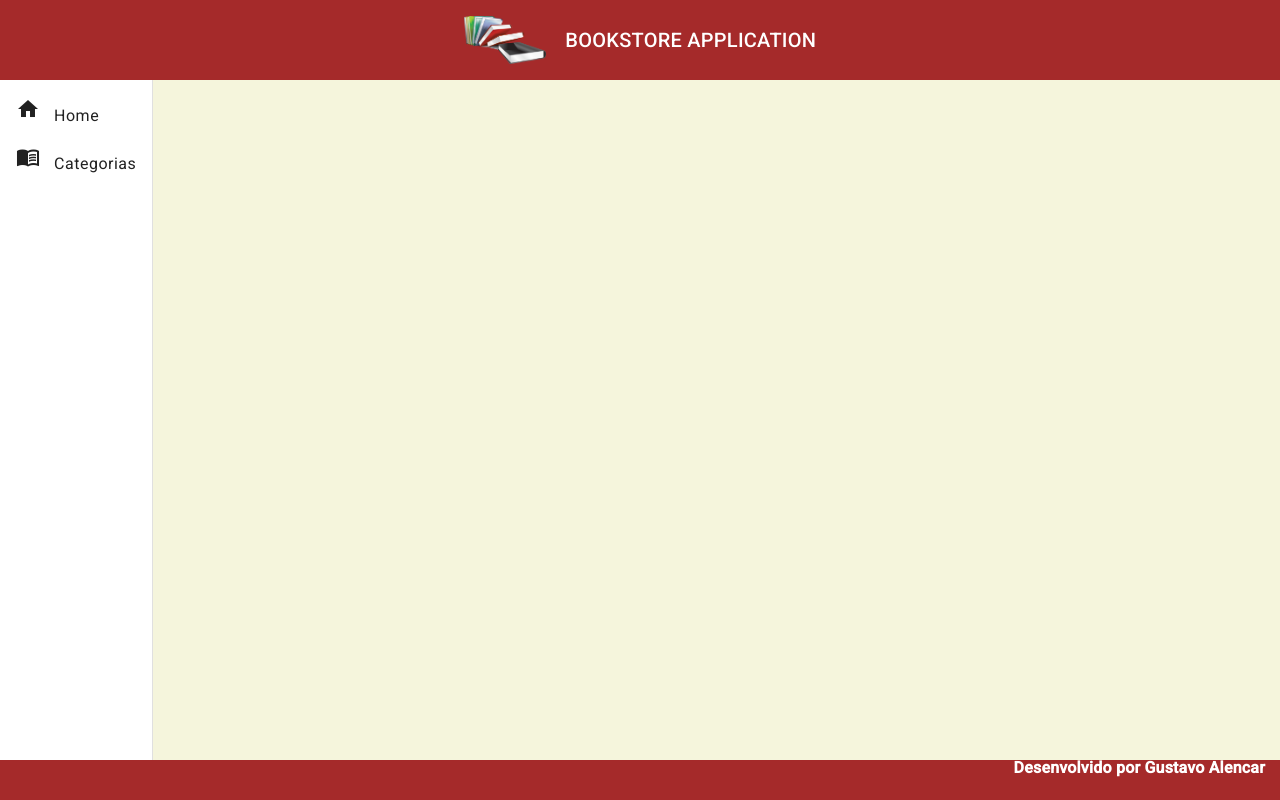
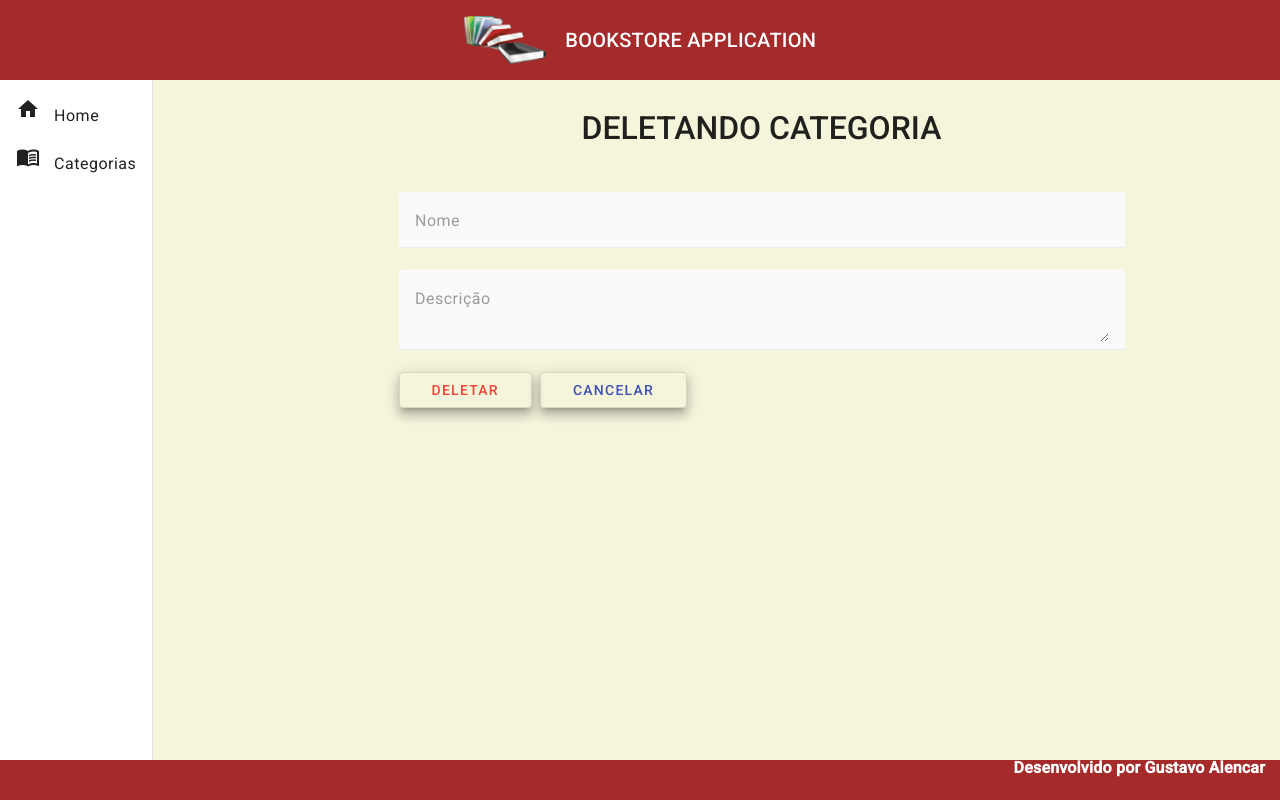
Before and after one commit to gustacodes/bookstore-front, an Angular app: page /categorias/delete/1 in a window 1280 px wide. Before the commit this address led to /. Built offline with nearby package versions, Linux system fonts and the light colour scheme; no server answers.

Commit message:
feat: categoria delete implementada

```diff
--- a/src/app/app-routing.module.ts
+++ b/src/app/app-routing.module.ts
@@ -3,6 +3,7 @@ import { RouterModule, Routes } from '@angular/router';
 import { HomeComponent } from './components/views/home/home.component';
 import { CategoriaReadComponent } from './components/views/categoria/categoria-read/categoria-read.component';
 import { CategoriaCreateComponent } from './components/views/categoria/categoria-create/categoria-create.component';
+import { CategoriaDeleteComponent } from './components/views/categoria/categoria-delete/categoria-delete.component';
 
 const routes: Routes = [
   {
@@ -19,6 +20,11 @@ const routes: Routes = [
   {
     path: 'categorias/create',
     component: CategoriaCreateComponent
+  },
+
+  {
+    path: 'categorias/delete/:id',
+    component: CategoriaDeleteComponent
   }
 ];
 
--- a/src/app/app.module.ts
+++ b/src/app/app.module.ts
@@ -10,6 +10,7 @@ import { FooterModule } from './components/template/footer/footer.module';
 import { HomeModule } from './components/views/home/home.module';
 import { CategoriaReadModule } from './components/views/categoria/categoria-read/categoria-read.module';
 import { CategoriaCreateModule } from './components/views/categoria/categoria-create/categoria-create.module';
+import { CategoriaDeleteModule } from './components/views/categoria/categoria-delete/categoria-delete.module';
 
 @NgModule({
   declarations: [
@@ -25,6 +26,7 @@ import { CategoriaCreateModule } from './components/views/categoria/categoria-cr
     HomeModule,
     CategoriaReadModule,
     CategoriaCreateModule,
+    CategoriaDeleteModule
   ],
   providers: [],
   bootstrap: [AppComponent]
--- a/src/app/components/views/categoria/categoria-create/categoria-create.component.html
+++ b/src/app/components/views/categoria/categoria-create/categoria-create.component.html
@@ -13,6 +13,6 @@
 
     <div class="buttons">
         <button class="mat-elevation-z8" mat-stroked-button color="primary">Criar</button>
-        <button class="mat-elevation-z8" mat-stroked-button color="warn">Cancelar</button>
+        <button class="mat-elevation-z8" mat-stroked-button color="warn" (click)="cancel()">Cancelar</button>
     </div>
 </form>
--- a/src/app/components/views/categoria/categoria-create/categoria-create.component.ts
+++ b/src/app/components/views/categoria/categoria-create/categoria-create.component.ts
@@ -35,4 +35,8 @@ export class CategoriaCreateComponent {
 
   }
 
+  cancel() {
+    this.router.navigate(['categorias'])
+  }
+
 }
--- /dev/null
+++ b/src/app/components/views/categoria/categoria-delete/categoria-delete.component.css
@@ -0,0 +1,26 @@
+form {
+    text-align: center;
+    width: 70%;
+    margin: 2rem auto 0 auto;
+}
+
+h1 {
+    font-size: 2rem;
+    font-weight: 500;
+    margin-bottom: 3rem;
+}
+
+.form {
+    width: 100%;
+}
+
+.buttons {
+    width: 100%;
+    text-align: start;
+}
+
+button {
+    margin-right: .5rem;
+    padding-right: 2rem;
+    padding-left: 2rem;
+}
--- /dev/null
+++ b/src/app/components/views/categoria/categoria-delete/categoria-delete.component.html
@@ -0,0 +1,18 @@
+<form>
+    <h1>DELETANDO CATEGORIA</h1>
+
+    <mat-form-field class="form">
+        <mat-label>Nome</mat-label>
+        <input [(ngModel)]="categoria.nome" name="nome" matInput type="text" disabled>
+    </mat-form-field>
+
+    <mat-form-field class="form">
+        <mat-label>Descrição</mat-label>
+        <textarea [(ngModel)]="categoria.descricao" name="descricao" matInput type="text" disabled></textarea>
+    </mat-form-field>
+
+    <div class="buttons">
+        <button class="mat-elevation-z8" mat-stroked-button color="warn" (click)="deletarCategoria()">DELETAR</button>
+        <button class="mat-elevation-z8" mat-stroked-button color="primary" (click)="cancel()">CANCELAR</button>
+    </div>
+</form>
--- /dev/null
+++ b/src/app/components/views/categoria/categoria-delete/categoria-delete.component.ts
@@ -0,0 +1,48 @@
+import { Component, OnInit } from '@angular/core';
+import { ActivatedRoute, Router } from '@angular/router';
+import { CategoriaService } from '../categoria.service';
+import { Categoria } from '../categoria.model';
+
+@Component({
+  selector: 'app-categoria-delete',
+  templateUrl: './categoria-delete.component.html',
+  styleUrls: ['./categoria-delete.component.css']
+})
+export class CategoriaDeleteComponent implements OnInit {
+
+  categoria: Categoria = {
+    id: '',
+    nome: '',
+    descricao: ''
+  }
+
+  constructor(private router: Router, private service: CategoriaService, private route: ActivatedRoute) {}
+
+  ngOnInit(): void {
+    this.categoria.id = this.route.snapshot.paramMap.get('id')!
+    this.findById();
+  }
+
+  cancel() {
+    this.router.navigate(['categorias'])
+  }
+
+  findById() {
+    this.service.findById(this.categoria.id!).subscribe((resposta) => {
+        this.categoria.nome = resposta.nome
+        this.categoria.descricao =resposta.descricao
+    })
+  }
+
+
+  deletarCategoria() {
+    this.service.deletarCategoria(this.categoria.id!).subscribe(() => {
+        this.service.mensagem('Categoria removida.')
+        this.router.navigate(['categorias'])
+    }, err => {
+      this.service.mensagem(err.error.error)
+    })
+  }
+
+
+}
--- a/src/app/components/views/categoria/categoria-read/categoria-read.component.html
+++ b/src/app/components/views/categoria/categoria-read/categoria-read.component.html
@@ -3,7 +3,7 @@
         <h1>Categorias</h1>
     </div>
 
-    <button class="mat-elevation-z8" (click)="navegarParaCategoriaCreate()" mat-stroked-button color="primary">Nova categoria</button>
+    <button class="mat-elevation-z8" (click)="navegarParaCategoriaCreate()" mat-stroked-button color="primary">NOVA CATEGORIA</button>
 
     <table mat-table class="mat-elevation-z8" [dataSource]="categorias">
 
@@ -46,7 +46,7 @@
             <a class="edit" href="#">
                 <i class="material-icons">edit</i>
             </a>
-            <a class="delete" href="#">
+            <a class="delete" routerLink="delete/{{row.id}}">
                 <i class="material-icons">delete</i>
             </a>
         </td>
--- a/src/app/components/views/categoria/categoria-read/categoria-read.component.ts
+++ b/src/app/components/views/categoria/categoria-read/categoria-read.component.ts
@@ -1,7 +1,7 @@
 import { Component } from '@angular/core';
 import { Categoria } from '../categoria.model';
 import { CategoriaService } from '../categoria.service';
-import { Route, Router } from '@angular/router';
+import {  Router } from '@angular/router';
 
 @Component({
   selector: 'app-categoria-read',
--- a/src/app/components/views/categoria/categoria-read/categoria-read.module.ts
+++ b/src/app/components/views/categoria/categoria-read/categoria-read.module.ts
@@ -4,6 +4,7 @@ import { CategoriaReadComponent } from './categoria-read.component';
 import {MatTableModule} from '@angular/material/table';
 import { HttpClientModule } from '@angular/common/http';
 import {MatButtonModule} from '@angular/material/button';
+import { RouterModule } from '@angular/router';
 
 @NgModule({
   declarations: [CategoriaReadComponent],
@@ -11,7 +12,8 @@ import {MatButtonModule} from '@angular/material/button';
     CommonModule,
     MatTableModule,
     HttpClientModule,
-    MatButtonModule
+    MatButtonModule,
+    RouterModule
   ],
 
 })
--- a/src/app/components/views/categoria/categoria.service.ts
+++ b/src/app/components/views/categoria/categoria.service.ts
@@ -23,6 +23,13 @@ export class CategoriaService {
     return this.http.post<Categoria>(`${this.URL}/categorias`, categoria)
   }
 
+  findById(id: String): Observable<Categoria> {
+    return this.http.get<Categoria>(`${this.URL}/categorias/${id}`)
+  }
+
+  deletarCategoria(id: String): Observable<void> {
+    return this.http.delete<void>(`${this.URL}/categorias/${id}`)
+  }
 
   mensagem(str: String): void {
     this._snack.open(`${str}`, 'OK', {
```
Also changed, not shown: src/app/components/views/categoria/categoria-delete/categoria-delete.module.ts (added, +22 -0 lines), 1 other file (tests, documents, lock files or other folders).
